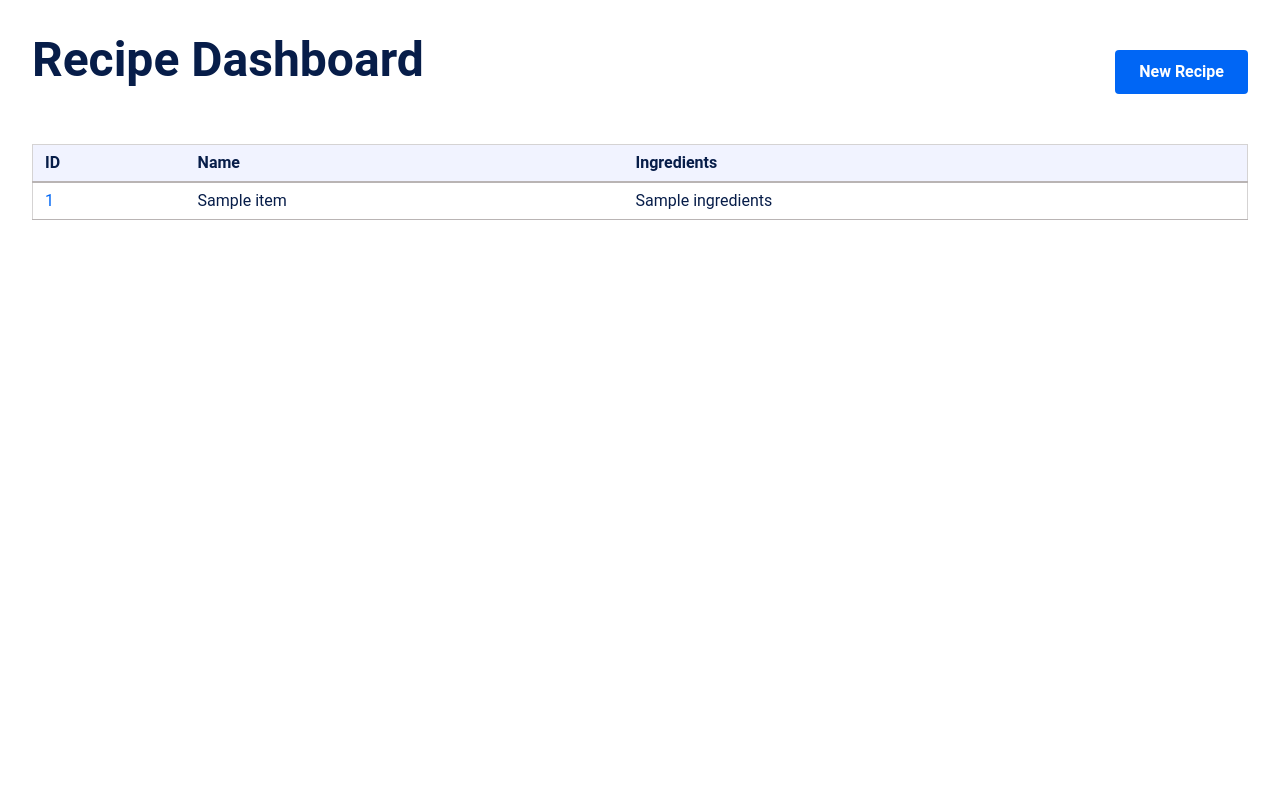
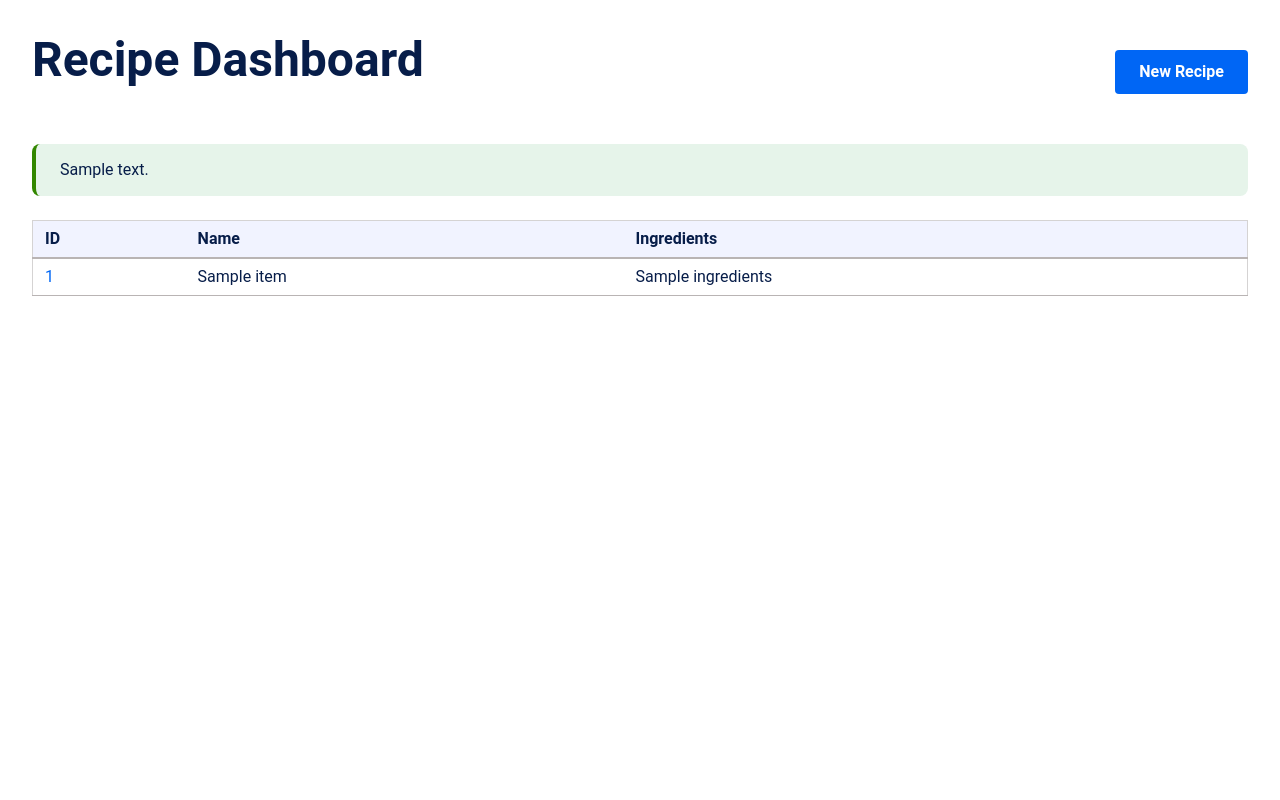
Before and after one commit to rpath2000/recipeapp2, a Python web app: template app/web/templates/index.html in a window 1280 px wide. Run offline with Jinja, Linux system fonts and the light colour scheme; the template is opened without the code that fills it: most values are stand-ins (such as "Sample title", 1, 10 or a date in 2020).

Commit message:
TASK-0004: Frontend application

```diff
--- a/app/web/templates/index.html
+++ b/app/web/templates/index.html
@@ -27,6 +27,10 @@
   --un-space-card-body-horizontal: 1.5rem;
   --un-info-default: #0066cc;
   --un-info-background: #e6f2ff;
+  --un-success-default: #2e7d32;
+  --un-success-background: #e6f4ea;
+  --un-error-default: #d32f2f;
+  --un-error-background: #fdecea;
 }
 
 .unity-theme {
@@ -144,6 +148,32 @@ tbody tr:hover {
   border-radius: var(--un-radius-medium);
 }
 
+.alert-success {
+  background-color: var(--un-success-background);
+  color: var(--un-text-default);
+  border-left: 4px solid var(--un-success-default);
+  padding: 1rem var(--un-space-card-body-horizontal);
+  margin-bottom: 1.5rem;
+  border-radius: var(--un-radius-medium);
+}
+
+.alert-error {
+  background-color: var(--un-error-background);
+  color: var(--un-text-default);
+  border-left: 4px solid var(--un-error-default);
+  padding: 1rem var(--un-space-card-body-horizontal);
+  margin-bottom: 1.5rem;
+  border-radius: var(--un-radius-medium);
+}
+
+.field-error {
+  display: block;
+  color: var(--un-error-default);
+  font-size: 0.875rem;
+  margin-top: 0.25rem;
+  font-weight: var(--un-font-weight-primary-bold);
+}
+
 .empty-state {
   text-align: center;
   padding: 3rem 1rem;
@@ -160,13 +190,28 @@ tbody tr:hover {
   </header>
 
   <main>
-    <!-- FRS-017: Error message display when recipe not found -->
-    <!-- Example: Recipe not found: 999999 -->
-    <!-- Uncomment below to show error state:
-    <div class="alert-info" role="alert">
-      Recipe not found: 999999
+    <!-- URS-014 / FRS-014: success message, announced to assistive tech -->
+    {% if success_message %}
+    <div class="alert-success" role="status" aria-live="polite">
+      {{ success_message }}
     </div>
-    -->
+    {% endif %}
+
+    <!-- URS-014 / FRS-014, FRS-017: error message, announced to assistive tech -->
+    {% if error_message %}
+    <div class="alert-error" role="alert" aria-live="polite">
+      {{ error_message }}
+    </div>
+    {% endif %}
+
+    <!-- URS-013 / FRS-013: field-specific errors, linked to inputs via aria-describedby -->
+    {% if field_errors %}
+    <div id="field-errors" aria-live="polite">
+      {% for field_name, field_message in field_errors.items() %}
+      <span id="{{ field_name }}-error" class="field-error" role="alert">{{ field_message }}</span>
+      {% endfor %}
+    </div>
+    {% endif %}
 
     <!-- FRS-008: HTML table with thead, tbody, th elements for accessibility -->
     <!-- FRS-009: Recipes ordered by updated_at DESC, id DESC -->
@@ -179,7 +224,7 @@ tbody tr:hover {
         </tr>
       </thead>
       <tbody>{% for item in recipes %}<tr>
-          <td><a href="/recipe/105">{{ item.id }}</a></td>
+          <td><a href="/recipe/{{ item.id }}">{{ item.id }}</a></td>
           <td>{{ item.name }}</td>
           <td>{{ item.ingredients }}</td>
         </tr>{% endfor %}</tbody>
```
